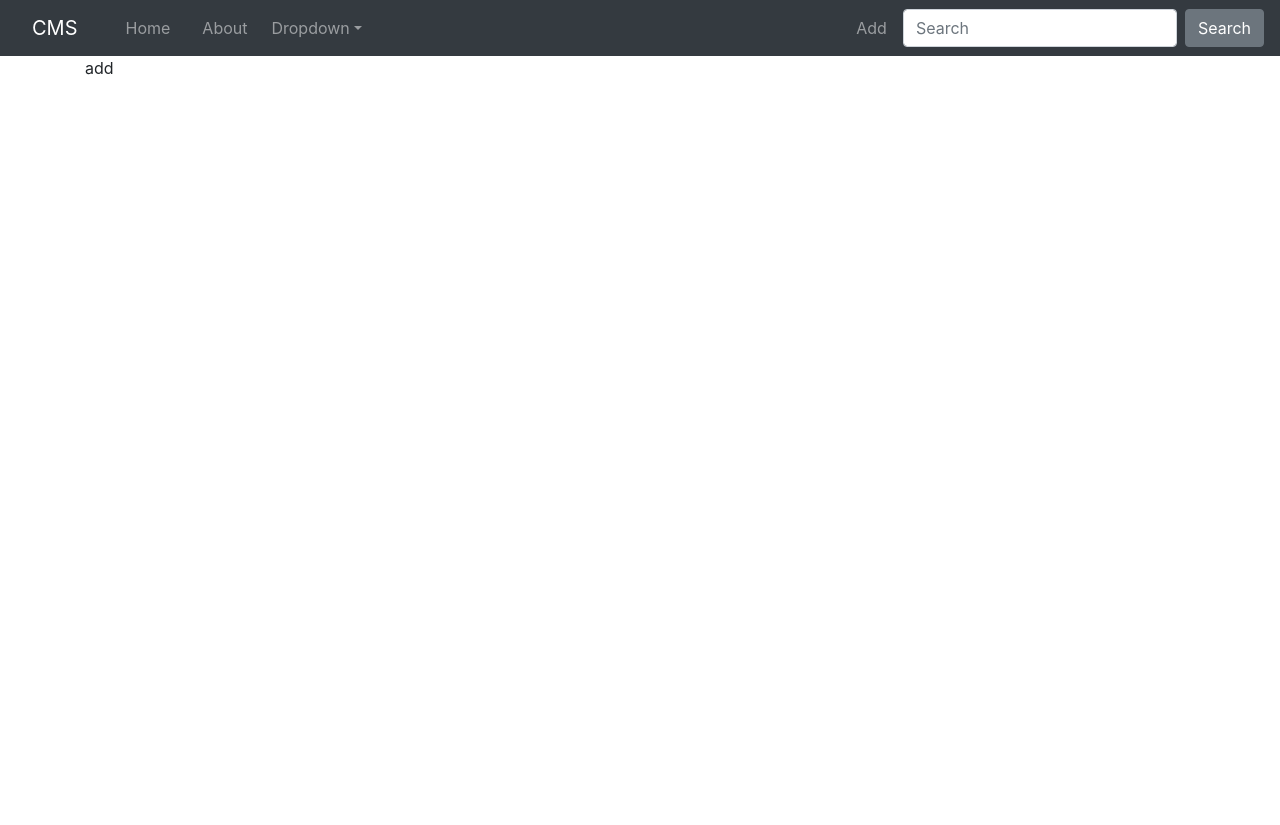
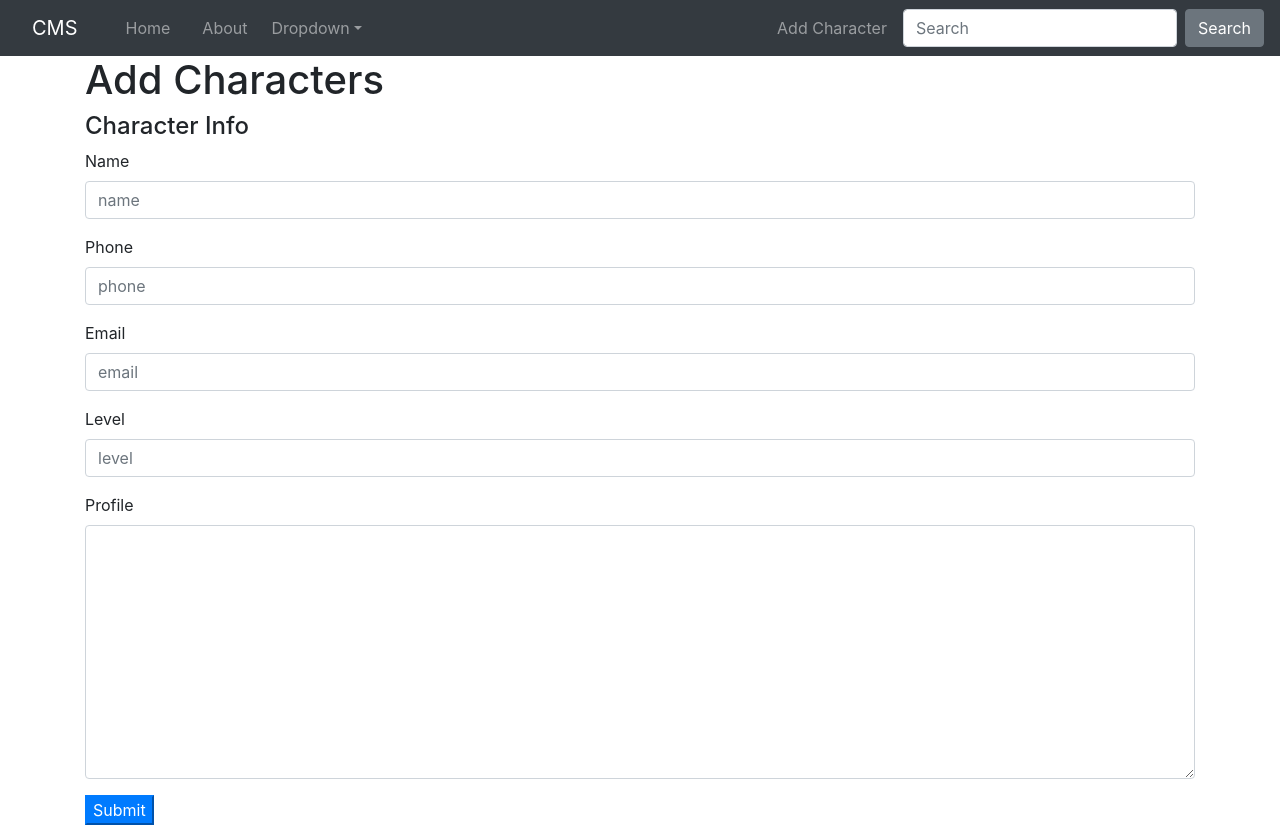
Before and after one commit to Torrie-Leung/vue-random, a Vue app in the folder vue-characters/: page /add in a window 1280 px wide. Before the commit the page ends 800 px from the top, so only its background shows below. Built offline with nearby package versions, Linux system fonts and the light colour scheme.

Commit message:
post info

```diff
--- a/vue-characters/src/App.vue
+++ b/vue-characters/src/App.vue
@@ -28,7 +28,7 @@
 
       <ul class="navbar-nav navbar-right">
         <li class="nav-item ">
-          <router-link to="./add">Add</router-link>
+          <router-link to="./add">Add Character</router-link>
         </li>
 
       </ul>
--- a/vue-characters/src/components/Add.vue
+++ b/vue-characters/src/components/Add.vue
@@ -1,12 +1,69 @@
 <template>
   <div class="about container">
-    add
+    <h1 class="page-header">Add Characters</h1>
+    <form @submit.prevent="addCharacter">
+      <div class="well">
+        <h4>Character Info</h4>
+        <div class="form-group">
+          <label>Name</label>
+          <input type="text" class="form-control" placeholder="name" v-model="character.name">
+        </div>
+
+        <div class="form-group">
+          <label>Phone</label>
+          <input type="text" class="form-control" placeholder="phone" v-model="character.phone">
+        </div>
+
+        <div class="form-group">
+          <label>Email</label>
+          <input type="text" class="form-control" placeholder="email" v-model="character.email">
+        </div>
+
+        <div class="form-group">
+          <label>Level</label>
+          <input type="text" class="form-control" placeholder="level" v-model="character.level">
+        </div>
+
+        <div class="form-group">
+          <label>Profile</label>
+          <textarea class="form-control" rows="10" v-model="character.profile"></textarea>
+        </div>
+        <button type="submit" class="btn-primary">Submit</button>
+      </div>
+    </form>
   </div>
 </template>
 
 <script>
 export default {
-  name: 'add'
+  name: 'add',
+  data(){
+    return{
+      character: {}
+    }
+  },
+  methods: {
+    addCharacter(e){
+      if(!this.character.name ||!this.character.email || !this.character.phone || !this.character.level){
+        console.log('please fill up related info')
+      }else{
+        let newCharacter = {
+          name : this.character.name,
+          email : this.character.email,
+          level :this.character.level,
+          phone : this.character.phone,
+          profile : this.character.profile
+        }
+        this.$http.post("http://localhost:3000/characters",newCharacter)
+            .then((res) => {
+              console.log(res)
+            })
+      }
+      e.preventDefault();
+      //console.log('ha')
+
+    }
+  }
 }
 </script>
 
```
